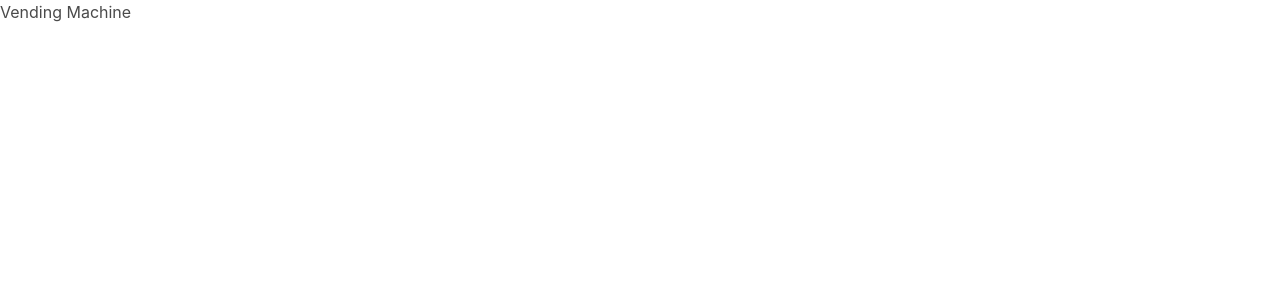
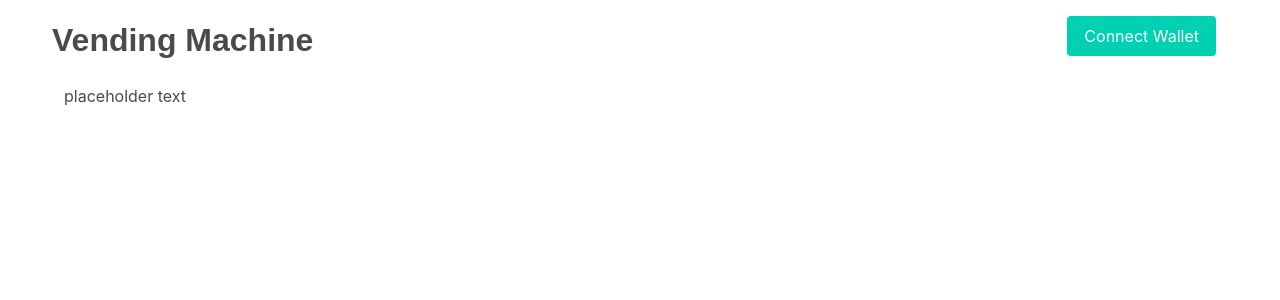
Before and after one commit to aapsi/vending-machine-app, a Next.js app: page /vending-machine in a window 1280 px wide. Shown: the top 300 px of the page. Built offline with nearby package versions, Linux system fonts and the light colour scheme.

Commit message:
connect button

```diff
--- a/package.json
+++ b/package.json
@@ -9,8 +9,10 @@
     "lint": "next lint"
   },
   "dependencies": {
+    "bulma": "^0.9.4",
     "next": "13.4.19",
     "react": "18.2.0",
-    "react-dom": "18.2.0"
+    "react-dom": "18.2.0",
+    "web3": "^1.10.0"
   }
 }
--- a/pages/vending-machine.js
+++ b/pages/vending-machine.js
@@ -1,17 +1,46 @@
 import Head from 'next/head';
+import Web3 from 'web3';
 import 'bulma/css/bulma.css';
 import styles from '../styles/vendingMachine.module.css';
 
 
-export default function VendingMachine() {
+const VendingMachine = () => {
+    // Metamask API provides something called ethereum provider api
+    // its a global object thats injected into the window,
+    // its a provider api that lets us request accounts from metamask wallet
+    // allows user to sign messages and transactions
+    // allows us to read data from blockchain
+
+    // window.ethereum
+    const connectWalletHandler = () => {
+        alert('connect wallet');
+    }
     return (
-        <div>
+        <div className={styles.main}>
             <Head>
                 <title>Vending Machine App</title>
-                <meta />
+                <meta name= 'description' content='A blockchain vending machine app'/>
             </Head>
-            <h1>Vending Machine</h1>
+            <nav className='navbar mt-4 mb-4'>
+                <div className='container'>
+                    <div className='navbar-brand'>
+                        <h1>Vending Machine</h1>
+                    </div>
+                    <div className='navbar-end'>
+                        <button onClick = {connectWalletHandler} className='button is-primary'>Connect Wallet</button>
+                    </div>
+                </div>
+            </nav>
+            {/* semactic dividing element */}
+            <section>
+                {/* className='container'-> bulma convention to give some padding and spacing */}
+                <div className='container'>
+                    <p>placeholder text</p>
+                </div>
+            </section>
         </div>
 
     )
 }
+
+export default VendingMachine;
--- a/styles/vendingMachine.module.css
+++ b/styles/vendingMachine.module.css
@@ -0,0 +1,5 @@
+.main h1 {
+    font-family:Arial, Helvetica, sans-serif;
+    font-size: 2em;
+    font-weight: bold;
+}
```
Also changed, not shown: 1 other file (tests, documents, lock files or other folders).
